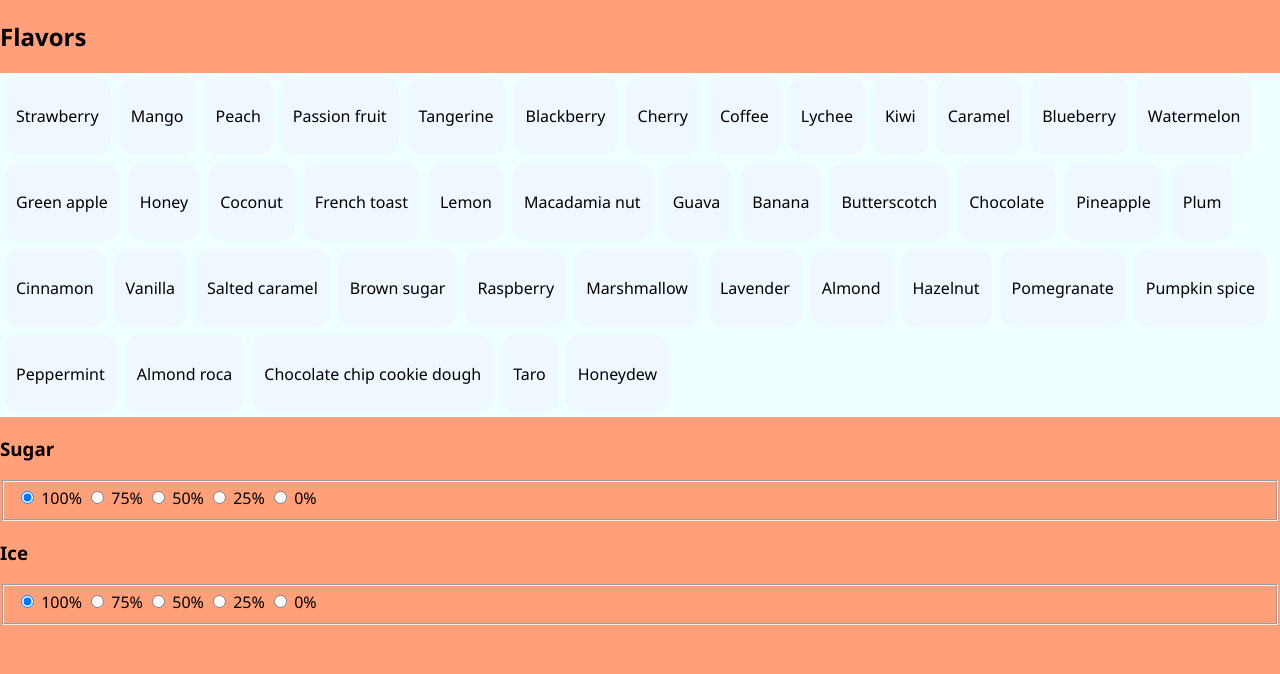
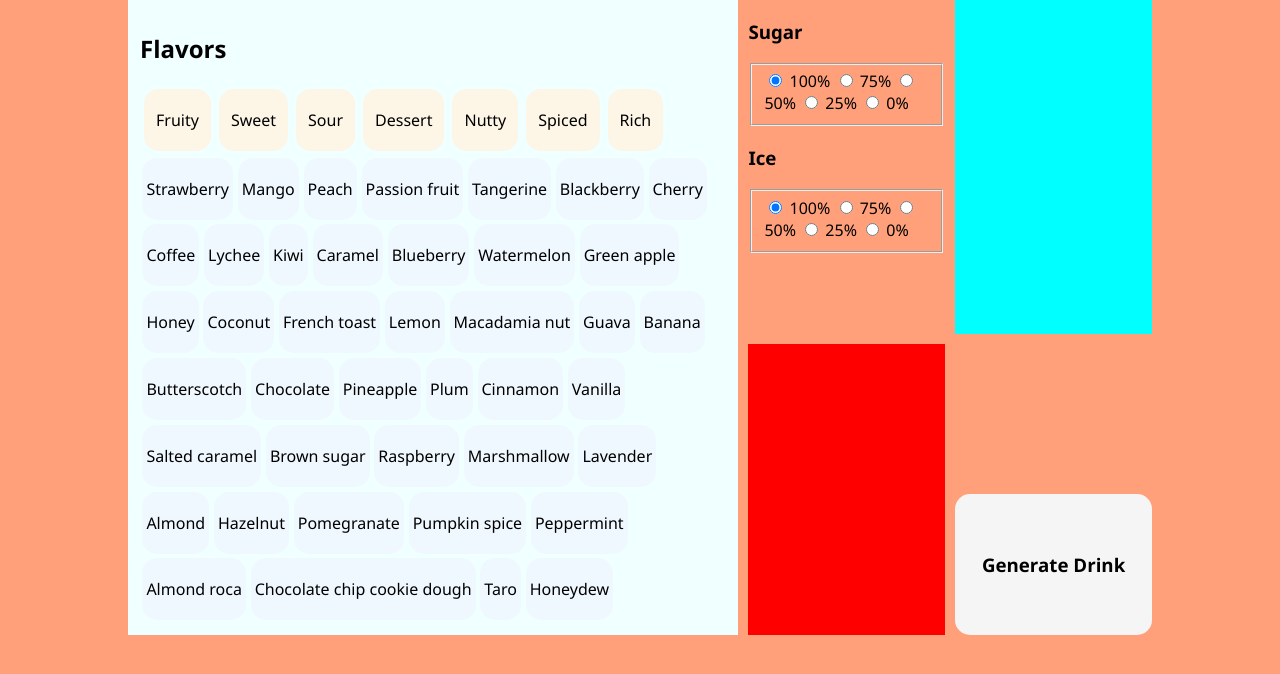
Before and after one commit to SaltMeister/TpumpsRandomDrinkGenerator, a Django app: page / in a window 1280 px wide. Shown: the part 94-768 px from the top of the page. Run offline with Django 5.2, Linux system fonts and the light colour scheme.

Commit message:
Styling Main Page

```diff
--- /dev/null
+++ b/tpumpRandomizer/static/css/grid.css
@@ -0,0 +1,34 @@
+.container {
+  padding-left: 10%;
+  padding-right: 10%;
+  display: grid;
+  grid-template-columns:  repeat(5, 1fr);
+  grid-auto-rows: minmax(100px, auto);
+  gap: 10px;
+}
+.flavor-container {
+  grid-column: 1 /4;
+  grid-row: 1 / 5;
+}
+.percentage-container {
+  grid-column: 4;
+  grid-row: 1 / 3;
+}
+
+.tea-type-container {
+  background-color: red;
+  grid-column: 4 / 5;
+  grid-row: 3 / 5;
+}
+
+.milk-blend-container {
+  background-color: aqua;
+  grid-column: 5;
+  grid-row: 1 / 3;
+}
+
+.generate-button {
+  background-color: whitesmoke;
+  grid-column: 5;
+  grid-row: 4;
+}
--- a/tpumpRandomizer/static/css/home.css
+++ b/tpumpRandomizer/static/css/home.css
@@ -6,12 +6,26 @@ body {
 
 .flavor-option-container {
   background-color: azure;
+  flex-direction: column;
+  padding: 0.75rem;
+
+
+}
+.flavor-filters {
   display: flex;
+  flex-direction: row;
   flex-wrap: wrap;
 }
+.flavor-options {
+  display: flex;
+  flex-direction: row;
+  flex-wrap: wrap;
+  font-size: 1rem;
+}
+
 .flavor-button {
-  margin: 0.25rem;
-  padding: 0.75rem;
+  margin: 0.15rem;
+  padding: 0.25rem;
   border-radius: 15px;
   background-color: aliceblue;
   transition: background 200ms;
@@ -19,3 +33,30 @@ body {
 .flavor-button:hover {
   background-color: antiquewhite;
 }
+
+.flavor-filter-button {
+  margin: 0.25rem;
+  padding: 0.25rem 0.75rem 0.25rem 0.75rem;
+  border-radius: 15px;
+  background-color: oldlace;
+  transition: background 200ms;
+}
+.flavor-filter-button:hover {
+  background-color: antiquewhite;
+}
+
+.generate-button {
+  display: flex;
+  justify-content: center;
+  align-items: center;
+  border-radius: 15px;
+  transition: background 200ms;
+  transition: 'box-shadow' 500ms;
+}
+.generate-button:hover {
+  background-color: aquamarine;
+  box-shadow: 0px 5px 10px solid red inset;
+}
+.generate-button:active {
+  box-shadow: 20px 20px 50px 10px pink inset;
+}
--- a/tpumpRandomizer/templates/base.html
+++ b/tpumpRandomizer/templates/base.html
@@ -7,6 +7,7 @@
   <meta http-equiv="X-UA-Compatible" content="IE=edge">
   <meta name="viewport" content="width=device-width, initial-scale=1.0">
 
+  <link type="text/css" rel="stylesheet" href="{% static 'grid.css' %}"/>
   <link type="text/css" rel="stylesheet" href="{% static 'navbar.css' %}"/>
   <link type="text/css" rel="stylesheet" href="{% static 'home.css' %}"/>
 
@@ -21,7 +22,7 @@
   </section>
 
   <!-- Body -->
-  <section>
+  <section class="container">
     {% include "home.html" %}
   </section>
 
--- a/tpumpRandomizer/templates/components/home.html
+++ b/tpumpRandomizer/templates/components/home.html
@@ -15,3 +15,7 @@
   <div class="milk-blend-container">
 
   </div>
+
+  <div class="generate-button">
+    <h3>Generate Drink</h3>
+  </div>
--- a/tpumpRandomizer/templates/components/teaFlavor.html
+++ b/tpumpRandomizer/templates/components/teaFlavor.html
@@ -1,6 +1,29 @@
+<div class="flavor-option-container">
   <h2>Flavors</h2>
-
-<div class="flavor-option-container">
+  <div class="flavor-filters">
+    <div class="flavor-filter-button">
+      <p>Fruity</p>
+    </div>
+    <div class="flavor-filter-button">
+      <p>Sweet</p>
+    </div>
+    <div class="flavor-filter-button">
+      <p>Sour</p>
+    </div>
+    <div class="flavor-filter-button">
+      <p>Dessert</p>
+    </div>
+    <div class="flavor-filter-button">
+      <p>Nutty</p>
+    </div>
+    <div class="flavor-filter-button">
+      <p>Spiced</p>
+    </div>
+    <div class="flavor-filter-button">
+      <p>Rich</p>
+    </div>
+  </div>
+  <div class="flavor-options">
     <div id="1" class="flavor-button">
       <p>Strawberry</p>
     </div>
@@ -125,3 +148,5 @@
       <p>Honeydew</p>
     </div>
   </div>
+
+</div>
```
Lines whose indentation alone changed are shown as unchanged.
